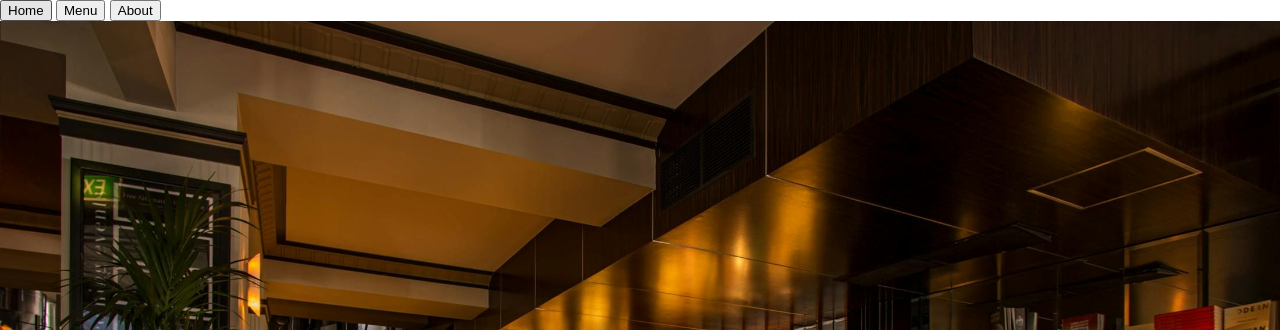
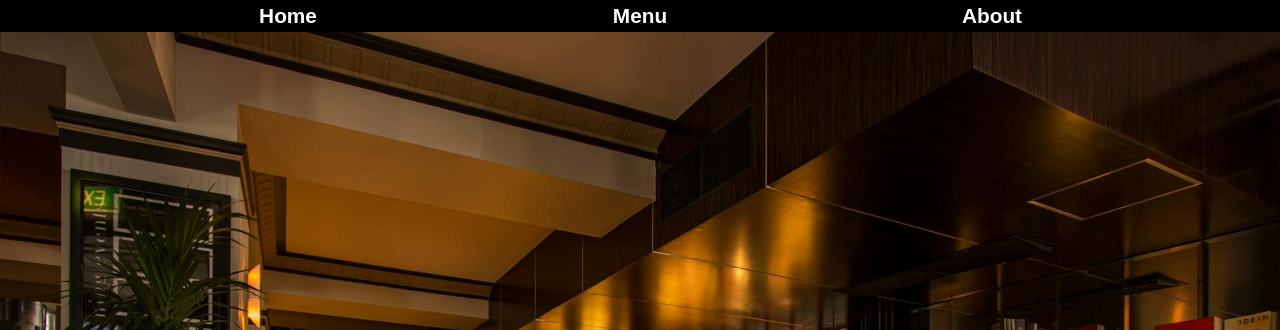
Before and after one commit to RaveTapp/OdinRestaurant, a website built with webpack: page src/index.html in a window 1280 px wide. Shown: the top 330 px of the page. Built offline with nearby package versions, Linux system fonts and the light colour scheme.

Commit message:
Improve styling

```diff
--- a/src/home.css
+++ b/src/home.css
@@ -1,11 +1,40 @@
+:root {
+    --copper: #B87333;
+}
+
 body{
     margin: 0;
     font-family: Arial, Helvetica, sans-serif;
 }
 
+header {
+    height: 32px;
+    background-color: black;
+}
+
+header nav {
+    display: flex;
+    align-items: center;
+    justify-content: space-evenly;
+}
+
+nav button {
+    height: 32px;
+    width: 128px;
+    border: none;
+    font-size: 1.3rem;
+    font-weight: bold;
+    background-color: black;
+    color: white
+}
+
+nav button:hover {
+    font-size: 1.4rem;
+}
+
 #content div {
     width: 100vw;
-    height: 100vh;
+    height: calc(100vh - 32px);
     display: flex;
     flex-direction: column;
     align-items: center;
@@ -21,12 +50,20 @@ div.home * {
     color: white;
     font-weight: bold;
     font-size: 2rem;
+    background-color: rgba(0, 0, 0, 0.7);
+    padding: 16px;
 }
 
 div.home p {
     font-size: 1.2rem;
     margin: 0 15vw;
     text-align: center;
+
+
+}
+
+div.menu, div.about {
+    background-color: var(--copper);
 }
 
 div.about p {
@@ -34,5 +71,5 @@ div.about p {
 }
 
 hr {
-    width: 100vw;
+    width: 50vw;
 }
```
